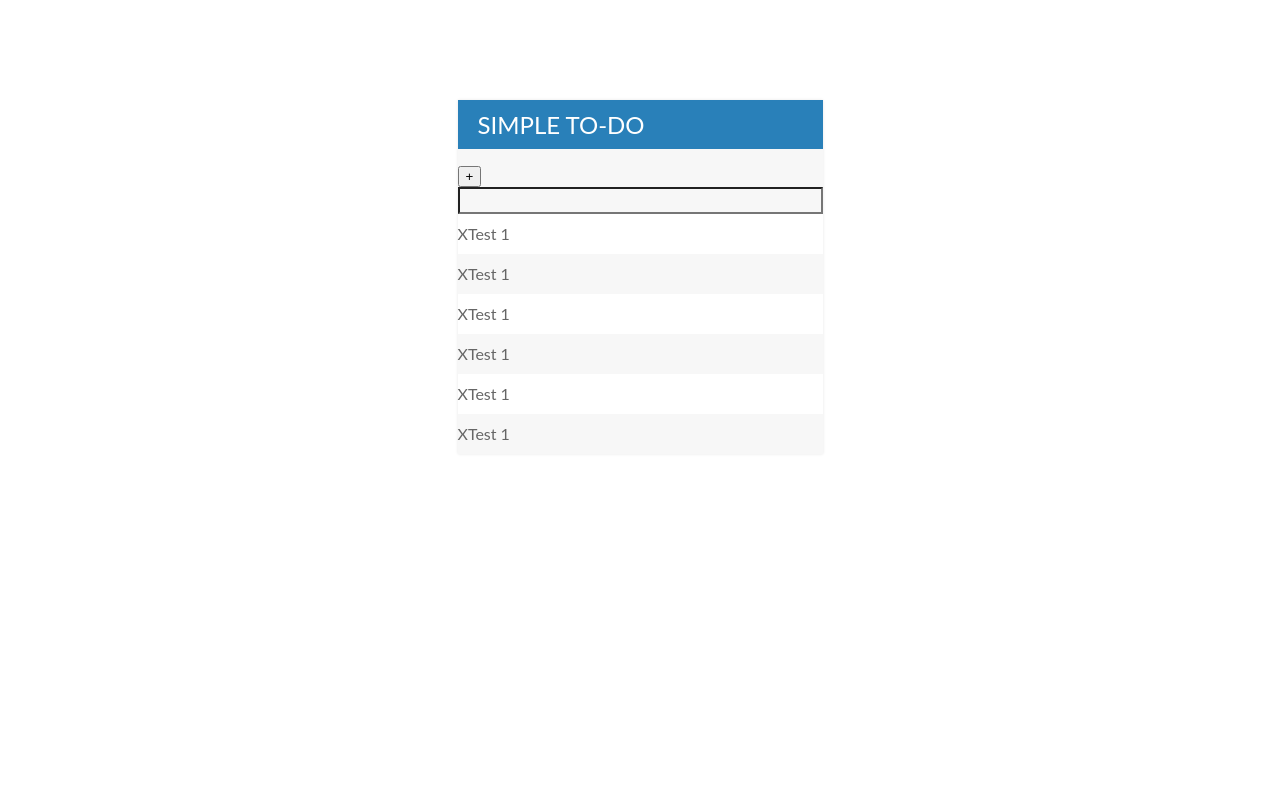
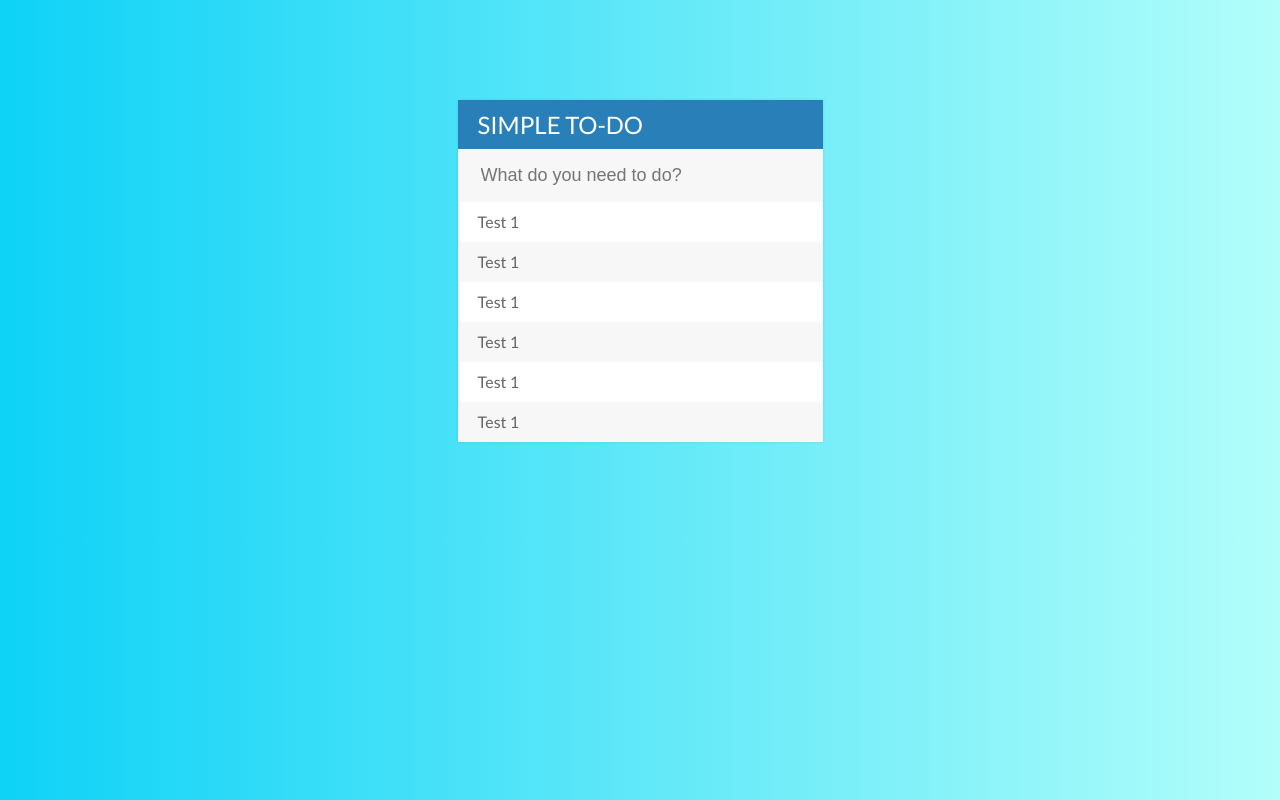
Before and after one commit to niknows/simple-todo, a plain HTML site: page index.html in a window 1280 px wide. Drawn offline with Linux system fonts and the light colour scheme.

Commit message:
added: STYLING:  background, input, li , icons + PREFIXES

```diff
--- a/Assets/css/style.css
+++ b/Assets/css/style.css
@@ -1,30 +1,44 @@
 body {
     font-family: 'Lato', sans-serif;
-
+    background: #B2FEFA;  /* fallback for old browsers */  /* Chrome 10-25, Safari 5.1-6 */
+    background: -webkit-gradient(linear, left top, right top, from(#0ED2F7), to(#B2FEFA));
+    background: linear-gradient(to right, #0ED2F7, #B2FEFA); /* W3C, IE 10+/ Edge, Firefox 16+, Chrome 26+, Opera 12+, Safari 7+ */
 }
 
 h1 {
     background-color: #2980b9;
     color: white;
-    margin 0;
-    padding: 10px 20px;
+    margin: 0;
+    padding: 10px  20px;
     text-transform: uppercase;
     font-size: 24px;
     font-weight: normal;
+}
 
+input {
+    color: #2980b9;
+    font-size: 18px;
+    background-color: #f7f7f7;
+    width: 100%;
+    padding: 13px 13px 13px 20px;
+    border: none;
+    -webkit-box-sizing: border-box;
+    box-sizing: border-box;
+    border: 3px solid rgba(0, 0, 0, 0);
+    }
+
+input:focus {
+    background-color: #fff;
+    border: 3px solid #2980b9;
+    outline: none;
 }
 
 #container {
     width: 365px;
     margin: 100px auto;
     background-color: #f7f7f7;
+    -webkit-box-shadow: 0 0 3px rgba(0,0,0, 0.1);
     box-shadow: 0 0 3px rgba(0,0,0, 0.1);
-}
-
-/*Toggle Events*/
-.taskClicked {
-    color: lightgrey;
-    text-decoration: line-through;
 }
 
 ul{
@@ -38,24 +52,40 @@ li {
     height: 40px;
     line-height: 40px;
     color: #666;
-
 }
 
-li:nth-child(2n) {
-    background-color: #f7f7f7;
+li:nth-child(2n) { background-color: #f7f7f7;}
 
+li span {
+    background-color: #e74c3c;
+    height: 40px;
+    margin-right: 20px;
+    text-align: center;
+    color: white;
+    width: 0px;
+    display: inline-block;
+    -webkit-transition: 0.1s linear;
+    transition: 0.1s linear;
+    opacity: 0;
 }
 
-input {
-    color: #2980b9;
-    font-size: 18px;
-    background-color: #f7f7f7;
-    width: 100%;
-    box-sizing: border-box;
+li:hover span{
+    width: 40px;
+    opacity: 1.0;
 }
 
-input:focus {
-    background-color: #fff;
-    border: 3px solid #2980b9;
-    outline: none;
+/*Icons*/
+.fa-plus-square {
+    float: right;
+    margin-top: 3px;
 }
+
+/*Toggle Event*/
+.taskClicked {
+    color: lightgrey;
+    text-decoration: line-through;
+    -webkit-transition: 0.6s, -webkit-text-decoration;
+    transition: 0.6s, -webkit-text-decoration;
+    transition: text-decoration, 0.6s;
+    transition: text-decoration, 0.6s, -webkit-text-decoration;
+}
--- a/index.html
+++ b/index.html
@@ -4,6 +4,7 @@
     <meta charset="UTF-8">
     <title>Todo List</title>
 	<link rel="stylesheet" type="text/css" href="Assets/css/style.css">
+    <link href="https://fonts.googleapis.com/css?family=Lato:400,700" rel="stylesheet">
     <script type="text/javascript"  src="Assets/js/lib/jquery-2.1.4.min.js"> </script>
 </head>
 <body>
@@ -11,15 +12,15 @@
     <!--Structure Draft!-->
     <div id="container">
         <h1>Simple To-do</h1>
-        <button>+</button>
-        <input type="text">
+            <!--<button>+</button>!-->
+        <input type="text" placeholder="What do you need to do?">
         <ul>
-            <li><span class="delete">X</span>Test 1</li>
-            <li><span class="delete">X</span>Test 1</li>
-            <li><span class="delete">X</span>Test 1</li>
-            <li><span class="delete">X</span>Test 1</li>
-            <li><span class="delete">X</span>Test 1</li>
-            <li><span class="delete">X</span>Test 1</li>
+            <li><span>x </span>Test 1</li>
+            <li><span>x </span>Test 1</li>
+            <li><span>x </span>Test 1</li>
+            <li><span>x </span>Test 1</li>
+            <li><span>x </span>Test 1</li>
+            <li><span>x </span>Test 1</li>
         </ul>
     </div>
 
```
